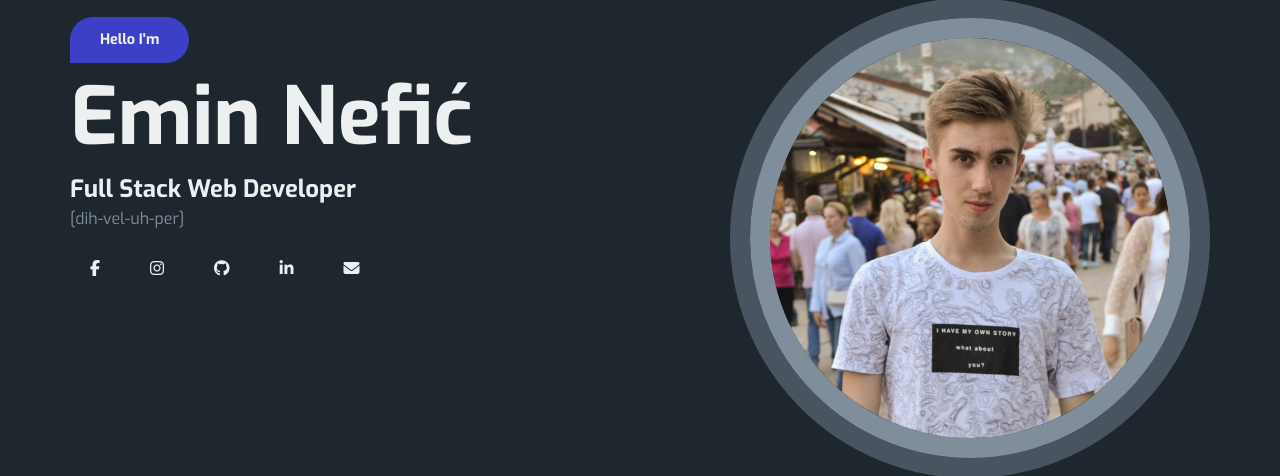
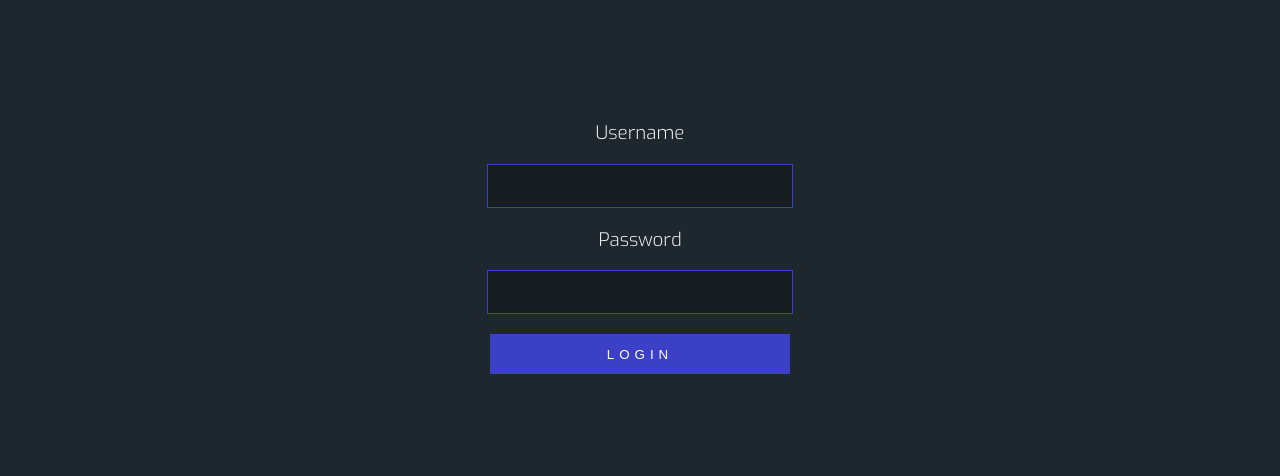
Before and after one commit to Nefiich/portfolio, a React (Create React App) app: page /login in a window 1280 px wide. Shown: the part 162-638 px from the top of the page. Built offline with nearby package versions, Linux system fonts and the light colour scheme.

Commit message:
Added login

```diff
--- a/package.json
+++ b/package.json
@@ -16,6 +16,7 @@
     "react-responsive-navbar": "^1.0.11",
     "react-router-dom": "^5.3.0",
     "react-scripts": "4.0.3",
+    "universal-cookie": "^4.0.4",
     "web-vitals": "^1.0.1"
   },
   "scripts": {
--- a/src/App.css
+++ b/src/App.css
@@ -700,3 +700,50 @@ ul{
 
 
 }
+
+
+.login-container{
+  display: flex;
+  flex-direction: column;
+  height: 100vh;
+
+  align-items: center;
+  justify-content: center;
+}
+.login{
+  display: flex;
+  flex-direction: column;
+  align-items: center;
+}
+
+.login-text{
+  font-weight: 300;
+
+}
+.login-input{
+  width: 300px;
+  height: 40px;
+  font-size: 15px;
+
+  background-color: #161c20;
+  outline: none;
+  border: 1px solid #3c40c6;
+  color: white;
+}
+.login-button{
+  width: 300px;
+  height: 40px;
+
+  background-color: #3c40c6;
+  color: white;
+  border: 1px solid #3c40c6;
+
+  text-transform: uppercase;
+  font-weight: 400;
+  letter-spacing: 5px;
+
+  margin-top: 20px;
+}
+.login-button:hover{
+  cursor: pointer;
+}
--- a/src/App.js
+++ b/src/App.js
@@ -4,11 +4,12 @@ import React from 'react';
 import {
   BrowserRouter as Router,
   Switch,
-  Route
+  Route,
 } from "react-router-dom";
 
 import Main from './components/main';
 import Admin from './components/admin/admin';
+import Login from './components/admin/login';
 
 
 
@@ -20,6 +21,9 @@ function App() {
         <Route path="/admin">
           <Admin/>
         </Route>
+        <Route path="/login">
+          <Login/>
+        </Route>
         <Route path="/">
           <Main/>
         </Route>
--- a/src/components/admin/admin.js
+++ b/src/components/admin/admin.js
@@ -1,10 +1,14 @@
 import React, {useState, useEffect} from 'react';
 import axios from 'axios';
+import Cookies from 'universal-cookie';
+import { useHistory } from 'react-router';
 
 import Projects from './projects';
 import Project from './project';
 
 function Admin() {
+
+    const cookies = new Cookies();
 
     const [data, setData] = useState();
     const [loaded, setLoaded] = useState(false);
@@ -18,7 +22,19 @@ function Admin() {
 
     const [flag, setFlag] = useState(false);
 
+    let history = useHistory();
+
     useEffect( () => {
+
+
+        const getCookies = cookies.get('user');
+
+        console.log("cookies : " + JSON.stringify(getCookies))
+        if(getCookies === undefined){
+            console.log("There is nothing!");
+            return history.push("/login")
+        }
+
         axios.get('https://ancient-escarpment-01509.herokuapp.com/api/projects')
         .then(res => {
             setData(res.data)
@@ -84,6 +100,12 @@ function Admin() {
                             <h3>Projects</h3>
                         </a>
                     </div>
+                    <div className="side-menu-item">
+                        <a onClick={() => {cookies.remove('user'); history.push("/login")}}>
+                            <i class="fas fa-sign-out-alt"></i>
+                            <h3>Logout</h3>
+                        </a>
+                    </div>
                 </div>
                 {flag ? <Project getProject={getProject} name={name} setName={setName} github={github} setGithub={setGithub} demo={demo} setDemo={setDemo} bgImage={bgImage} setBgImage={setBgImage} editProject={editProject} deleteProject={deleteProject}/> : <Projects data={data} getProject={getProject} loaded={loaded}/>}
             </div>
--- /dev/null
+++ b/src/components/admin/login.js
@@ -0,0 +1,46 @@
+import React, {useState} from 'react';
+import axios from 'axios';
+import Cookies from 'universal-cookie';
+import { useHistory } from 'react-router';
+
+function Login(){
+
+
+    const [username, setUsername] = useState();
+    const [password, setPassword] = useState();
+
+    const cookies = new Cookies();
+
+    let history = useHistory();
+
+    const buttonLogin = () =>{
+        console.log('username : ' + username + " password " + password)
+
+        axios.post('https://ancient-escarpment-01509.herokuapp.com/api/login', {
+            username: username,
+            password: password
+        })
+        .then(res => {
+            console.log(res);
+            if(res.status === 200){
+                cookies.set('user', res.data);
+                history.push("/admin")
+            }
+        });
+    }
+
+    return(
+        <div className="login-container">
+            <div className="login">
+                <h3 className="login-text">Username</h3>
+                <input className="login-input" type="text" value={username} onChange={(e) =>{setUsername(e.target.value)}}></input>
+                <h3 className="login-text">Password</h3>
+                <input className="login-input" type="password" value={password} onChange={(e) =>{setPassword(e.target.value)}}></input>
+                <button className="login-button" onClick={buttonLogin}> Login </button>
+            </div>
+        </div>
+    );
+
+}
+
+export default Login;
```
Also changed, not shown: 1 other file (tests, documents, lock files or other folders).
